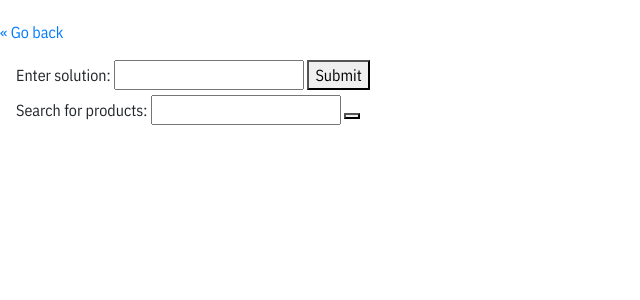
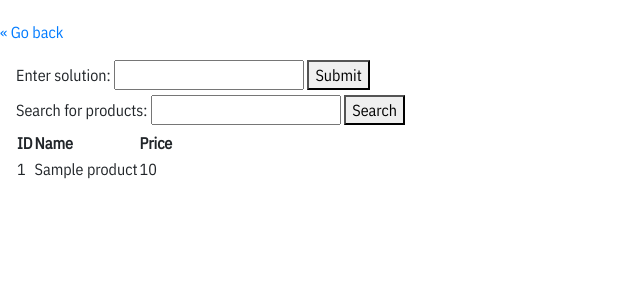
Before and after one commit to DavidHTwastaken/software-security-final-project, a Flask app: page /sqli/ in a window 1280 px wide. Shown: the part 89-389 px from the top of the page, without its empty margins (0-640 px from the left). Run offline with Flask 3, Linux system fonts and the light colour scheme; a database or web service that is not in the repository returns one stand-in record (values such as "Sample title"); some libraries are stand-ins or nearby versions.

Commit message:
add functionality to sql_injection

```diff
--- a/app/src/sql_injection/__init__.py
+++ b/app/src/sql_injection/__init__.py
@@ -1,4 +1,4 @@
-from flask import Blueprint, render_template, session, request
+from flask import Blueprint, render_template, session, request, current_app
 from db import DB
 
 sql_injection = Blueprint('sql_injection', __name__,
@@ -9,7 +9,15 @@ db.conn.autocommit = True
 
 @sql_injection.route('/')
 def index():
-    return render_template('sql_injection.html')
+    query = request.args.get('query')
+    if query:
+        db.cur.execute(
+            "SELECT * FROM products WHERE name LIKE %s", (query,))
+    else:
+        db.cur.execute("SELECT * FROM products")
+    results = db.cur.fetchall()
+    current_app.logger.info(f'Results: {results}')
+    return render_template('sql_injection.html', results=results)
 
 
 @sql_injection.post('/submit')
--- a/app/src/sql_injection/static/script.js
+++ b/app/src/sql_injection/static/script.js
@@ -3,7 +3,7 @@ document.getElementById("submit-btn").addEventListener("click", (event) => {
   if (answer === null) {
     return;
   }
-  fetch("/submit", {
+  fetch("/sqli/submit", {
     method: "POST",
     headers: {
       "Content-Type": "application/json",
--- a/app/src/sql_injection/templates/sql_injection.html
+++ b/app/src/sql_injection/templates/sql_injection.html
@@ -8,15 +8,29 @@
 
 <a id="prev-btn" href="{{url_for('bugs')}}" class="previous">&laquo; Go back</a>
 <div id="content">
-  <form action="/submit" method="post">
-    <label for="answer">Enter solution: </label>
-    <input type="text" name="answer" id="answer" />
-    <button type="submit" id="submit-btn">Submit</button>
-  </form>
-  <form action="#">
+  <label for="answer">Enter solution: </label>
+  <input type="text" name="answer" id="answer" />
+  <button type="button" id="submit-btn">Submit</button>
+  <form action="/" method="get">
     <label for="query">Search for products: </label>
     <input type="text" name="query" id="query" />
-    <button type="submit" id="search-btn"></button>
+    <button type="submit" id="search-btn">Search</button>
   </form>
+  {% if results %}
+  <table>
+    <tr>
+      <th>ID</th>
+      <th>Name</th>
+      <th>Price</th>
+    </tr>
+    {% for result in results %}
+    <tr>
+      <td>{{result.product_id}}</td>
+      <td>{{result.name}}</td>
+      <td>{{result.price}}</td>
+    </tr>
+    {% endfor %}
+  </table>
+  {% endif %}
 </div>
 {% endblock %}
```
